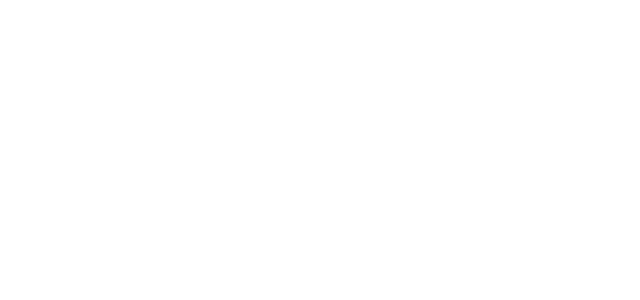
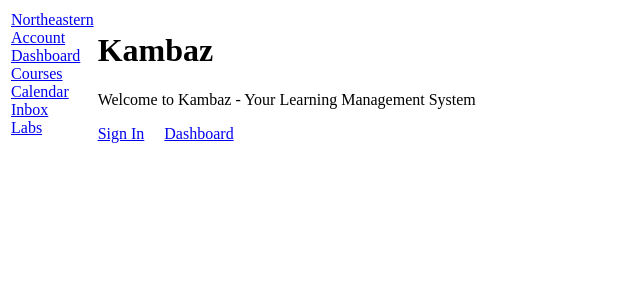
Before and after one commit to aarush6848ddh/kambaz-next-js, a Next.js app: page / in a window 1280 px wide. Before the commit this address had no page. Shown: the top 300 px of the page, without its empty margins (0-640 px from the left). Built offline with nearby package versions, Linux system fonts and the light colour scheme.

Commit message:
Fix 404 error by replacing redirect with proper landing page
- Replace redirect in root Kambaz page with actual content
- Add welcome message and navigation links
- Fix 404 error in production deployment

```diff
--- a/app/(Kambaz)/page.tsx
+++ b/app/(Kambaz)/page.tsx
@@ -1,5 +1,18 @@
-import { redirect } from "next/navigation";
+import Link from "next/link";
 
 export default function Kambaz() {
-  redirect("/Account/Signin");
+  return (
+    <div id="wd-kambaz">
+      <h1>Kambaz</h1>
+      <p>Welcome to Kambaz - Your Learning Management System</p>
+      <div>
+        <Link href="/Account/Signin" style={{ marginRight: "20px" }}>
+          Sign In
+        </Link>
+        <Link href="/Dashboard">
+          Dashboard
+        </Link>
+      </div>
+    </div>
+  );
 }
```
